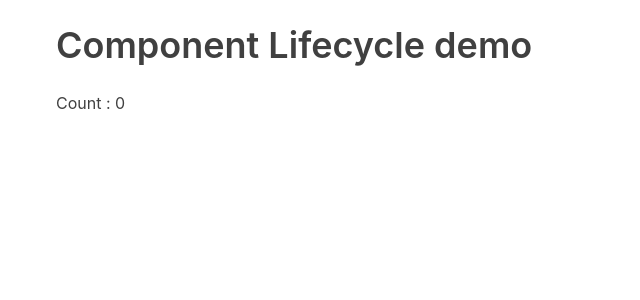
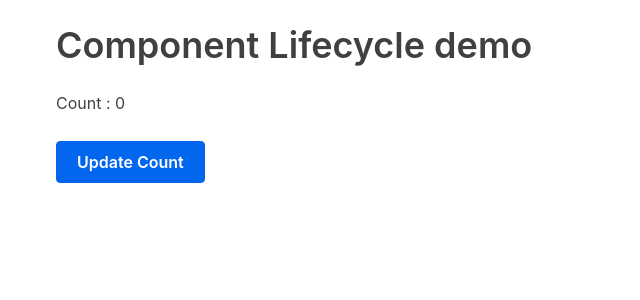
Before and after one commit to montyaction/react-tutorial, a React (Create React App) app: page / in a window 1280 px wide. Shown: the top 300 px of the page, without its empty margins (0-640 px from the left). Built offline with nearby package versions, Linux system fonts and the light colour scheme.

Commit message:
Add button on page for update count

```diff
--- a/src/Components/Lifecycle.js
+++ b/src/Components/Lifecycle.js
@@ -22,6 +22,7 @@ class Lifecycle extends React.Component {
             <div>
                 <h1>Component Lifecycle demo</h1>
                 <p>Count : {this.state.count}</p>
+                <button>Update Count</button>
             </div>
         );
     }
```
